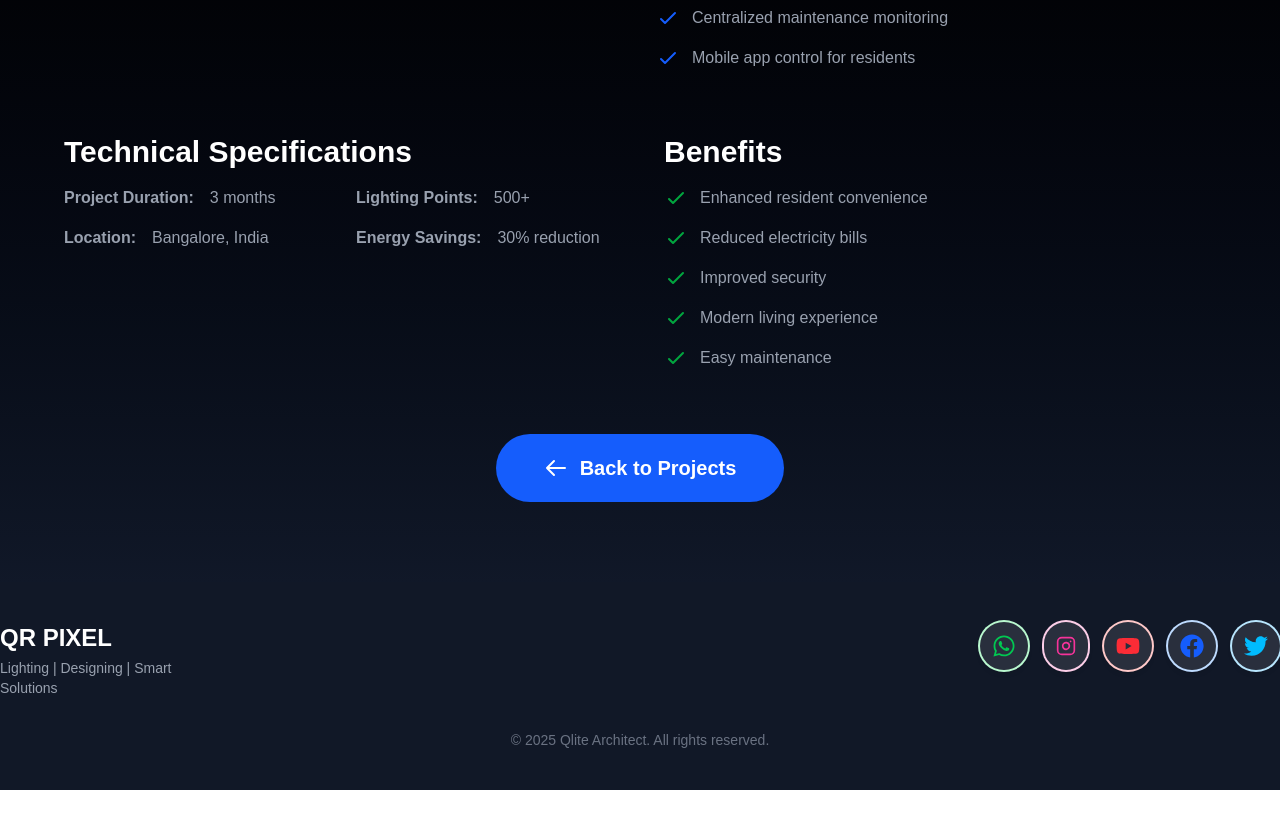
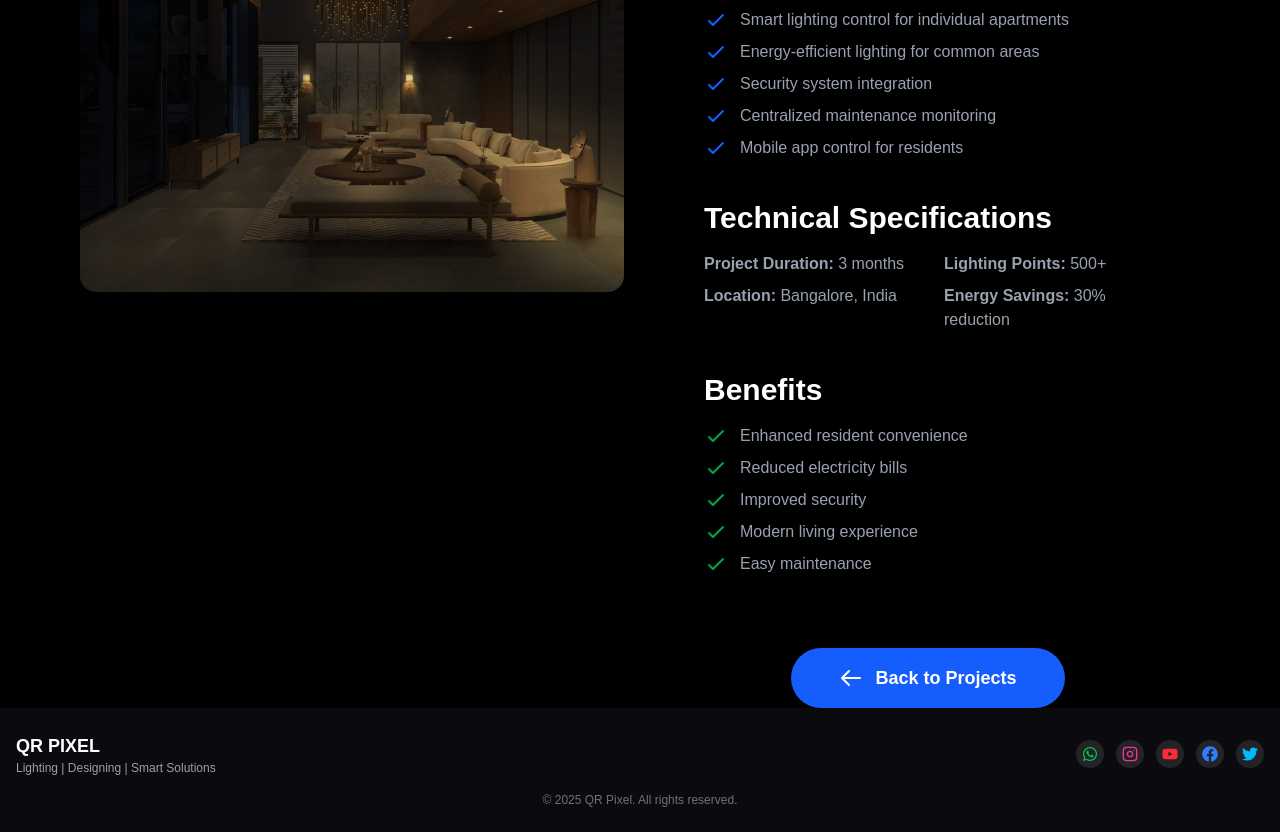
Before and after one commit to Shubam-08/pixel-ql, a Next.js app: page /projects/residentialcomplex in a window 1280 px wide. Shown: the part 500-1332 px from the top of the page. Before the commit the page ends 1290 px from the top, so only its background shows below. Built offline with nearby package versions, Linux system fonts and the light colour scheme.

Commit message:
project detail layout and footer

```diff
--- a/app/projects/residentialbuilding/page.tsx
+++ b/app/projects/residentialbuilding/page.tsx
@@ -5,140 +5,95 @@ import Link from "next/link";
 
 export default function ResidentialProjectPage() {
   return (
-    <main className="min-h-screen bg-gradient-to-b from-black to-gray-900 text-white">
-      <section className="py-20">
-        <div className="container mx-auto px-4">
-          <div className="max-w-6xl mx-auto">
-            <h1 className="text-5xl font-bold mb-12 text-center">Residential Building, Bangalore</h1>
+    <main className="bg-black text-white">
+      <div className="w-full pt-6 md:pt-20 px-2 md:px-0">
         <div className="grid grid-cols-1 md:grid-cols-2 gap-8">
-              {/* Left: Image Carousel */}
-              <div className="flex flex-col justify-center items-center">
+
+          {/* ===== LEFT: Image Carousel ===== */}
+          <div className="w-full flex justify-center items-start py-24 md:px-8">
             <ImageCarousel
               images={[
                 { src: "/building.jpg", alt: "Residential Building Project" },
-                    { src: "/residentialb2.jpg", alt: "Residential Building 2" },
-                    { src: "/residentialb3.jpg", alt: "Residential Building 3" }
+
               ]}
               aspect="aspect-[4/3]"
             />
           </div>
-              {/* Right: Project Details */}
-              <div className="flex flex-col justify-center space-y-10">
 
-            </div>
+          {/* ===== RIGHT: Project Details ===== */}
+          <div className="w-full flex flex-col justify-start space-y-10 px-6 py-8 md:px-12">
+            <h1 className="text-5xl font-bold text-center md:text-left">Residential Building, Bangalore</h1>
 
-              <div className="space-y-8">
+            {/* Project Overview */}
             <div>
               <h2 className="text-3xl font-semibold mb-4">Project Overview</h2>
               <p className="text-gray-400 leading-relaxed">
                 Our smart home automation solution implemented in a modern residential complex in Bangalore. This project showcases how we bring convenience and energy efficiency to everyday living spaces.
               </p>
             </div>
+
+            {/* Key Features */}
             <div>
               <h3 className="text-2xl font-semibold mb-4">Key Features</h3>
-                  <ul className="list-disc list-inside text-gray-400 space-y-4">
-                    <li className="flex items-start">
+              <ul className="list-disc list-inside text-gray-400 space-y-2">
+                {[
+                  "Smart lighting control for individual apartments",
+                  "Energy-efficient lighting for common areas",
+                  "Security system integration",
+                  "Centralized maintenance monitoring",
+                  "Mobile app control for residents",
+                ].map((item, idx) => (
+                  <li key={idx} className="flex items-start">
                     <svg className="w-6 h-6 text-blue-600 mr-3" fill="none" stroke="currentColor" viewBox="0 0 24 24">
                       <path strokeLinecap="round" strokeLinejoin="round" strokeWidth={2} d="M5 13l4 4L19 7" />
                     </svg>
-                      <span>Smart lighting control for individual apartments</span>
+                    <span>{item}</span>
                   </li>
-                    <li className="flex items-start">
-                      <svg className="w-6 h-6 text-blue-600 mr-3" fill="none" stroke="currentColor" viewBox="0 0 24 24">
-                        <path strokeLinecap="round" strokeLinejoin="round" strokeWidth={2} d="M5 13l4 4L19 7" />
-                      </svg>
-                      <span>Energy-efficient lighting for common areas</span>
-                    </li>
-                    <li className="flex items-start">
-                      <svg className="w-6 h-6 text-blue-600 mr-3" fill="none" stroke="currentColor" viewBox="0 0 24 24">
-                        <path strokeLinecap="round" strokeLinejoin="round" strokeWidth={2} d="M5 13l4 4L19 7" />
-                      </svg>
-                      <span>Security system integration</span>
-                    </li>
-                    <li className="flex items-start">
-                      <svg className="w-6 h-6 text-blue-600 mr-3" fill="none" stroke="currentColor" viewBox="0 0 24 24">
-                        <path strokeLinecap="round" strokeLinejoin="round" strokeWidth={2} d="M5 13l4 4L19 7" />
-                      </svg>
-                      <span>Centralized maintenance monitoring</span>
-                    </li>
-                    <li className="flex items-start">
-                      <svg className="w-6 h-6 text-blue-600 mr-3" fill="none" stroke="currentColor" viewBox="0 0 24 24">
-                        <path strokeLinecap="round" strokeLinejoin="round" strokeWidth={2} d="M5 13l4 4L19 7" />
-                      </svg>
-                      <span>Mobile app control for residents</span>
-                    </li>
+                ))}
               </ul>
+            </div>
+
+            {/* Technical Specifications */}
+            <div>
+              <h2 className="text-3xl font-semibold mb-4">Technical Specifications</h2>
+              <div className="grid grid-cols-1 sm:grid-cols-2 gap-8 text-gray-400">
+                <div className="space-y-2">
+                  <p><span className="font-semibold">Project Duration:</span> 3 months</p>
+                  <p><span className="font-semibold">Location:</span> Bangalore, India</p>
+                </div>
+                <div className="space-y-2">
+                  <p><span className="font-semibold">Lighting Points:</span> 500+</p>
+                  <p><span className="font-semibold">Energy Savings:</span> 30% reduction</p>
                 </div>
               </div>
             </div>
 
-            <div className="grid grid-cols-1 md:grid-cols-2 gap-12 mb-16">
-              <div className="space-y-8">
-                <h2 className="text-3xl font-semibold mb-4">Technical Specifications</h2>
-                <div className="grid grid-cols-2 gap-8 text-gray-400">
-                  <div className="space-y-4">
-                    <div className="flex items-start">
-                      <span className="font-semibold">Project Duration:</span>
-                      <span className="ml-4">3 months</span>
-                    </div>
-                    <div className="flex items-start">
-                      <span className="font-semibold">Location:</span>
-                      <span className="ml-4">Bangalore, India</span>
-                    </div>
-                  </div>
-                  <div className="space-y-4">
-                    <div className="flex items-start">
-                      <span className="font-semibold">Lighting Points:</span>
-                      <span className="ml-4">500+</span>
-                    </div>
-                    <div className="flex items-start">
-                      <span className="font-semibold">Energy Savings:</span>
-                      <span className="ml-4">30% reduction</span>
-                    </div>
-                  </div>
-                </div>
-              </div>
-              <div className="space-y-8">
+            {/* Benefits */}
+            <div>
               <h2 className="text-3xl font-semibold mb-4">Benefits</h2>
-                <ul className="list-disc list-inside text-gray-400 space-y-4">
-                  <li className="flex items-start">
+              <ul className="list-disc list-inside text-gray-400 space-y-2">
+                {[
+                  "Enhanced resident convenience",
+                  "Reduced electricity bills",
+                  "Improved security",
+                  "Modern living experience",
+                  "Easy maintenance",
+                ].map((item, idx) => (
+                  <li key={idx} className="flex items-start">
                     <svg className="w-6 h-6 text-green-600 mr-3" fill="none" stroke="currentColor" viewBox="0 0 24 24">
                       <path strokeLinecap="round" strokeLinejoin="round" strokeWidth={2} d="M5 13l4 4L19 7" />
                     </svg>
-                    <span>Enhanced resident convenience</span>
+                    <span>{item}</span>
                   </li>
-                  <li className="flex items-start">
-                    <svg className="w-6 h-6 text-green-600 mr-3" fill="none" stroke="currentColor" viewBox="0 0 24 24">
-                      <path strokeLinecap="round" strokeLinejoin="round" strokeWidth={2} d="M5 13l4 4L19 7" />
-                    </svg>
-                    <span>Reduced electricity bills</span>
-                  </li>
-                  <li className="flex items-start">
-                    <svg className="w-6 h-6 text-green-600 mr-3" fill="none" stroke="currentColor" viewBox="0 0 24 24">
-                      <path strokeLinecap="round" strokeLinejoin="round" strokeWidth={2} d="M5 13l4 4L19 7" />
-                    </svg>
-                    <span>Improved security</span>
-                  </li>
-                  <li className="flex items-start">
-                    <svg className="w-6 h-6 text-green-600 mr-3" fill="none" stroke="currentColor" viewBox="0 0 24 24">
-                      <path strokeLinecap="round" strokeLinejoin="round" strokeWidth={2} d="M5 13l4 4L19 7" />
-                    </svg>
-                    <span>Modern living experience</span>
-                  </li>
-                  <li className="flex items-start">
-                    <svg className="w-6 h-6 text-green-600 mr-3" fill="none" stroke="currentColor" viewBox="0 0 24 24">
-                      <path strokeLinecap="round" strokeLinejoin="round" strokeWidth={2} d="M5 13l4 4L19 7" />
-                    </svg>
-                    <span>Easy maintenance</span>
-                  </li>
+                ))}
               </ul>
             </div>
-            </div>
 
-            <div className="text-center">
+            {/* Back Button */}
+            <div className="text-center pt-8">
               <Link
                 href="/projects"
-                className="inline-flex items-center bg-blue-600 text-white px-12 py-5 rounded-full hover:bg-blue-700 transition-colors text-xl font-semibold"
+                className="inline-flex items-center bg-blue-600 text-white px-12 py-4 rounded-full hover:bg-blue-700 transition-colors text-lg font-semibold"
               >
                 <svg className="w-6 h-6 mr-3" fill="none" stroke="currentColor" viewBox="0 0 24 24">
                   <path strokeLinecap="round" strokeLinejoin="round" strokeWidth={2} d="M10 19l-7-7m0 0l7-7m-7 7h18" />
@@ -148,7 +103,7 @@ export default function ResidentialProjectPage() {
             </div>
           </div>
         </div>
-      </section>
+      </div>
     </main>
   );
 }
--- a/app/projects/residentialcomplex/page.tsx
+++ b/app/projects/residentialcomplex/page.tsx
@@ -5,31 +5,25 @@ import Link from "next/link";
 
 export default function ResidentialProjectPage() {
   return (
-    <main className="min-h-screen bg-gradient-to-b from-black to-gray-900 text-white">
-      <section className="py-20">
-        <div className="container mx-auto px-4">
-          <div className="max-w-6xl mx-auto">
-            <h1 className="text-5xl font-bold mb-12 text-center">
-              Residential Complex, Bangalore
-            </h1>
-
-            <div className="grid grid-cols-1 md:grid-cols-2 gap-8 mb-16">
+    <main className="bg-black text-white">
+      <div className="w-full pt-6 md:pt-20 px-8 md:px-20">
+        <div className="grid grid-cols-1 md:grid-cols-2 gap-8 items-center min-h-[700px]">
           {/* Left: Image Carousel */}
-           {/* Left: Image Carousel */}
-<div className="w-full h-full">
-  <div className="w-full h-full">
+          <div className="flex justify-center items-center -mt-14 md:-mt-28">
             <ImageCarousel
               images={[
                 { src: "/fourth.jpg", alt: "Residential Complex Project" },
               ]}
-      aspect="aspect-[21/9]"
+              aspect="aspect-[4/3]" // Matches others in height
             />
           </div>
-</div>
-
 
           {/* Right: Project Details */}
-              <div className="space-y-8">
+          <div className="flex flex-col justify-center space-y-10 px-6 md:px-12">
+            <h1 className="text-5xl font-bold text-center md:text-left">
+              Residential Complex, Bangalore
+            </h1>
+
             {/* Overview */}
             <div>
               <h2 className="text-3xl font-semibold mb-4">Project Overview</h2>
@@ -38,85 +32,68 @@ export default function ResidentialProjectPage() {
               </p>
             </div>
 
-                {/* Features */}
+            {/* Key Features */}
             <div>
               <h3 className="text-2xl font-semibold mb-4">Key Features</h3>
-                  <ul className="list-disc list-inside text-gray-400 space-y-4">
+              <ul className="list-disc list-inside text-gray-400 space-y-2">
                 {[
                   "Smart lighting control for individual apartments",
                   "Energy-efficient lighting for common areas",
                   "Security system integration",
                   "Centralized maintenance monitoring",
-                      "Mobile app control for residents"
-                    ].map((feature, idx) => (
+                  "Mobile app control for residents",
+                ].map((item, idx) => (
                   <li key={idx} className="flex items-start">
                     <svg className="w-6 h-6 text-blue-600 mr-3" fill="none" stroke="currentColor" viewBox="0 0 24 24">
                       <path strokeLinecap="round" strokeLinejoin="round" strokeWidth={2} d="M5 13l4 4L19 7" />
                     </svg>
-                        <span>{feature}</span>
+                    <span>{item}</span>
                   </li>
                 ))}
               </ul>
             </div>
+
+            {/* Technical Specifications */}
+            <div>
+              <h2 className="text-3xl font-semibold mb-4">Technical Specifications</h2>
+              <div className="grid grid-cols-1 sm:grid-cols-2 gap-8 text-gray-400">
+                <div className="space-y-2">
+                  <p><span className="font-semibold">Project Duration:</span> 3 months</p>
+                  <p><span className="font-semibold">Location:</span> Bangalore, India</p>
                 </div>
-            </div>
-
-            {/* Specs and Benefits */}
-            <div className="grid grid-cols-1 md:grid-cols-2 gap-12 mb-16">
-              {/* Technical Specifications */}
-              <div className="space-y-8">
-                <h2 className="text-3xl font-semibold mb-4">Technical Specifications</h2>
-                <div className="grid grid-cols-2 gap-8 text-gray-400">
-                  <div className="space-y-4">
-                    <div className="flex items-start">
-                      <span className="font-semibold">Project Duration:</span>
-                      <span className="ml-4">3 months</span>
-                    </div>
-                    <div className="flex items-start">
-                      <span className="font-semibold">Location:</span>
-                      <span className="ml-4">Bangalore, India</span>
-                    </div>
-                  </div>
-                  <div className="space-y-4">
-                    <div className="flex items-start">
-                      <span className="font-semibold">Lighting Points:</span>
-                      <span className="ml-4">500+</span>
-                    </div>
-                    <div className="flex items-start">
-                      <span className="font-semibold">Energy Savings:</span>
-                      <span className="ml-4">30% reduction</span>
-                    </div>
+                <div className="space-y-2">
+                  <p><span className="font-semibold">Lighting Points:</span> 500+</p>
+                  <p><span className="font-semibold">Energy Savings:</span> 30% reduction</p>
                 </div>
               </div>
             </div>
 
             {/* Benefits */}
-              <div className="space-y-8">
+            <div>
               <h2 className="text-3xl font-semibold mb-4">Benefits</h2>
-                <ul className="list-disc list-inside text-gray-400 space-y-4">
+              <ul className="list-disc list-inside text-gray-400 space-y-2">
                 {[
                   "Enhanced resident convenience",
                   "Reduced electricity bills",
                   "Improved security",
                   "Modern living experience",
-                    "Easy maintenance"
-                  ].map((benefit, idx) => (
+                  "Easy maintenance",
+                ].map((item, idx) => (
                   <li key={idx} className="flex items-start">
                     <svg className="w-6 h-6 text-green-600 mr-3" fill="none" stroke="currentColor" viewBox="0 0 24 24">
                       <path strokeLinecap="round" strokeLinejoin="round" strokeWidth={2} d="M5 13l4 4L19 7" />
                     </svg>
-                      <span>{benefit}</span>
+                    <span>{item}</span>
                   </li>
                 ))}
               </ul>
             </div>
-            </div>
 
             {/* Back Button */}
-            <div className="text-center">
+            <div className="text-center pt-8">
               <Link
                 href="/projects"
-                className="inline-flex items-center bg-blue-600 text-white px-12 py-5 rounded-full hover:bg-blue-700 transition-colors text-xl font-semibold"
+                className="inline-flex items-center bg-blue-600 text-white px-12 py-4 rounded-full hover:bg-blue-700 transition-colors text-lg font-semibold"
               >
                 <svg className="w-6 h-6 mr-3" fill="none" stroke="currentColor" viewBox="0 0 24 24">
                   <path strokeLinecap="round" strokeLinejoin="round" strokeWidth={2} d="M10 19l-7-7m0 0l7-7m-7 7h18" />
@@ -126,7 +103,7 @@ export default function ResidentialProjectPage() {
             </div>
           </div>
         </div>
-      </section>
+      </div>
     </main>
   );
 }
--- a/components/Footer.tsx
+++ b/components/Footer.tsx
@@ -3,76 +3,42 @@ import { Instagram } from "lucide-react";
 
 export default function Footer() {
   return (
-    <footer className="bg-[hsl(221,39%,11%)] text-white py-10">
-      <div className="max-w-screen-xl mx-auto px-0 md:px-0 flex flex-col md:flex-row justify-between items-start md:items-start gap-6">
-        <div className="flex flex-col items-start">
-          <h2 className="text-2xl font-bold text-white">QR PIXEL</h2>
-          <p className="text-sm text-gray-400 mt-1">
-            Lighting |  Designing | Smart Solutions
-          </p>
+    <footer className="!bg-[#0a0a0f] !bg-opacity-100 text-white py-6 relative z-10">
+      <div className="max-w-screen-xl mx-auto px-4 flex flex-col md:flex-row justify-between items-start md:items-center gap-4">
+        {/* Left: Logo & Tagline */}
+        <div className="flex flex-col">
+          <h2 className="text-lg font-semibold text-white">QR PIXEL</h2>
+          <p className="text-xs text-gray-400">Lighting | Designing | Smart Solutions</p>
         </div>
 
-        {/* Social Media Icons */}
-        <div className="flex flex-row justify-end w-full space-x-3 sm:space-x-4">
-          {/* WhatsApp */}
-          <a
-            href="https://wa.me/916005749782"
-            target="_blank"
-            rel="noopener noreferrer"
-            className="group rounded-full bg-white/10 p-2 sm:p-3 text-xl sm:text-2xl text-green-500 shadow-md ring-2 ring-green-200 hover:bg-white hover:text-green-600 hover:scale-110 hover:ring-green-400 transition-all duration-200 flex items-center justify-center"
-            aria-label="WhatsApp"
-          >
-            <FaWhatsapp />
+        {/* Right: Social Media Icons */}
+        <div className="flex justify-end gap-2 md:gap-3">
+          <a href="https://wa.me/916005749782" target="_blank" rel="noopener noreferrer" aria-label="WhatsApp"
+            className="bg-white/10 p-1.5 text-green-500 rounded-full hover:bg-white hover:text-green-600 hover:ring-2 ring-green-400 transition-all">
+            <FaWhatsapp size={16} />
           </a>
-
-          {/* Instagram */}
-          <a
-            href="https://www.instagram.com/qr_pixel?igsh=MW1oY3hkMTRmZXZjcA=="
-            target="_blank"
-            rel="noopener noreferrer"
-            className="group rounded-full bg-white/10 p-2 sm:p-3 text-xl sm:text-2xl text-pink-500 shadow-md ring-2 ring-pink-200 hover:bg-white hover:text-pink-600 hover:scale-110 hover:ring-pink-400 transition-all duration-200 flex items-center justify-center"
-            aria-label="Instagram"
-          >
-            <Instagram size={20} />
+          <a href="https://www.instagram.com/qr_pixel?igsh=MW1oY3hkMTRmZXZjcA==" target="_blank" rel="noopener noreferrer" aria-label="Instagram"
+            className="bg-white/10 p-1.5 text-pink-500 rounded-full hover:bg-white hover:text-pink-600 hover:ring-2 ring-pink-400 transition-all">
+            <Instagram size={16} />
           </a>
-
-          {/* YouTube */}
-          <a
-            href="https://youtube.com/@qr-pixel8275?si=tul4YLOhjjzczHG6"
-            target="_blank"
-            rel="noopener noreferrer"
-            className="group rounded-full bg-white/10 p-2 sm:p-3 text-xl sm:text-2xl text-red-500 shadow-md ring-2 ring-red-200 hover:bg-white hover:text-red-600 hover:scale-110 hover:ring-red-400 transition-all duration-200 flex items-center justify-center"
-            aria-label="YouTube"
-          >
-            <FaYoutube />
+          <a href="https://youtube.com/@qr-pixel8275?si=tul4YLOhjjzczHG6" target="_blank" rel="noopener noreferrer" aria-label="YouTube"
+            className="bg-white/10 p-1.5 text-red-500 rounded-full hover:bg-white hover:text-red-600 hover:ring-2 ring-red-400 transition-all">
+            <FaYoutube size={16} />
           </a>
-
-          {/* Facebook */}
-          <a
-            href="https://www.facebook.com/share/1AdHt798nj/"
-            target="_blank"
-            rel="noopener noreferrer"
-            className="group rounded-full bg-white/10 p-2 sm:p-3 text-xl sm:text-2xl text-blue-600 shadow-md ring-2 ring-blue-200 hover:bg-white hover:text-blue-700 hover:scale-110 hover:ring-blue-400 transition-all duration-200 flex items-center justify-center"
-            aria-label="Facebook"
-          >
-            <FaFacebook />
+          <a href="https://www.facebook.com/share/1AdHt798nj/" target="_blank" rel="noopener noreferrer" aria-label="Facebook"
+            className="bg-white/10 p-1.5 text-blue-500 rounded-full hover:bg-white hover:text-blue-600 hover:ring-2 ring-blue-400 transition-all">
+            <FaFacebook size={16} />
           </a>
-
-          {/* Twitter */}
-          <a
-            href="https://x.com/QR_Pixel_LED?t=DtcSiKFmON90lp0T0_dXYw&s=09"
-            target="_blank"
-            rel="noopener noreferrer"
-            className="group rounded-full bg-white/10 p-2 sm:p-3 text-xl sm:text-2xl text-sky-400 shadow-md ring-2 ring-sky-200 hover:bg-white hover:text-sky-600 hover:scale-110 hover:ring-sky-400 transition-all duration-200 flex items-center justify-center"
-            aria-label="Twitter"
-          >
-            <FaTwitter />
+          <a href="https://x.com/QR_Pixel_LED?t=DtcSiKFmON90lp0T0_dXYw&s=09" target="_blank" rel="noopener noreferrer" aria-label="Twitter"
+            className="bg-white/10 p-1.5 text-sky-400 rounded-full hover:bg-white hover:text-sky-500 hover:ring-2 ring-sky-400 transition-all">
+            <FaTwitter size={16} />
           </a>
         </div>
       </div>
 
-      <div className="mt-8 text-center text-sm text-gray-500">
-        © {new Date().getFullYear()} Qlite Architect. All rights reserved.
+      {/* Bottom Text */}
+      <div className="mt-4 text-center text-xs text-gray-500">
+        © {new Date().getFullYear()} QR Pixel. All rights reserved.
       </div>
     </footer>
   );
```
Also changed, not shown: app/projects/comercialshowroom/page.tsx (+7 -11 lines), app/projects/fashionshowroom/page.tsx (+7 -10 lines), app/projects/gujratjewels/page.tsx (+6 -10 lines), app/projects/italianheritage/page.tsx (+16 -28 lines), app/projects/sobhatowers/page.tsx (+28 -42 lines), public/Sobha Towers1.jpg (added). Lines whose indentation alone changed are shown as unchanged.
